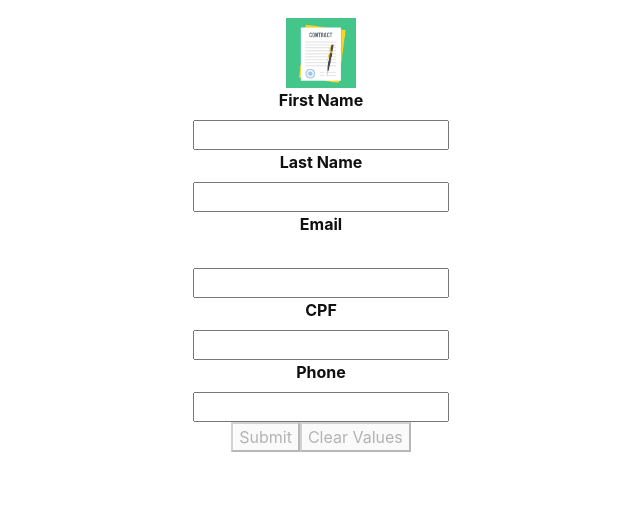
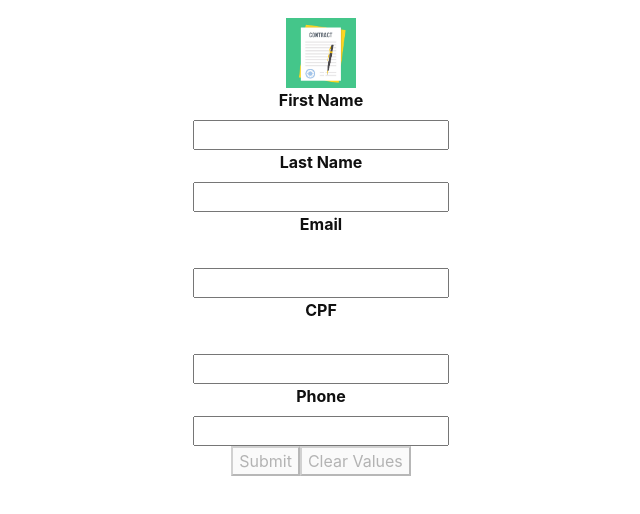
Before and after one commit to ypedroo/contracts, a React (Create React App) app: page /parts in a window 1280 px wide. Shown: the top 514 px of the page, without its empty margins (319-959 px from the left). Built offline with nearby package versions, Linux system fonts and the light colour scheme.

Commit message:
Addin cpf validation

```diff
--- a/src/pages/PartForm.js
+++ b/src/pages/PartForm.js
@@ -111,7 +111,7 @@ class PartForm extends Component {
                         <div>
                             <Field
                                 name="cpf"
-                                component="input"
+                                component={this.renderField}
                                 className="inputField"
                                 type="number"
                                 validate={this.cpf}
```
